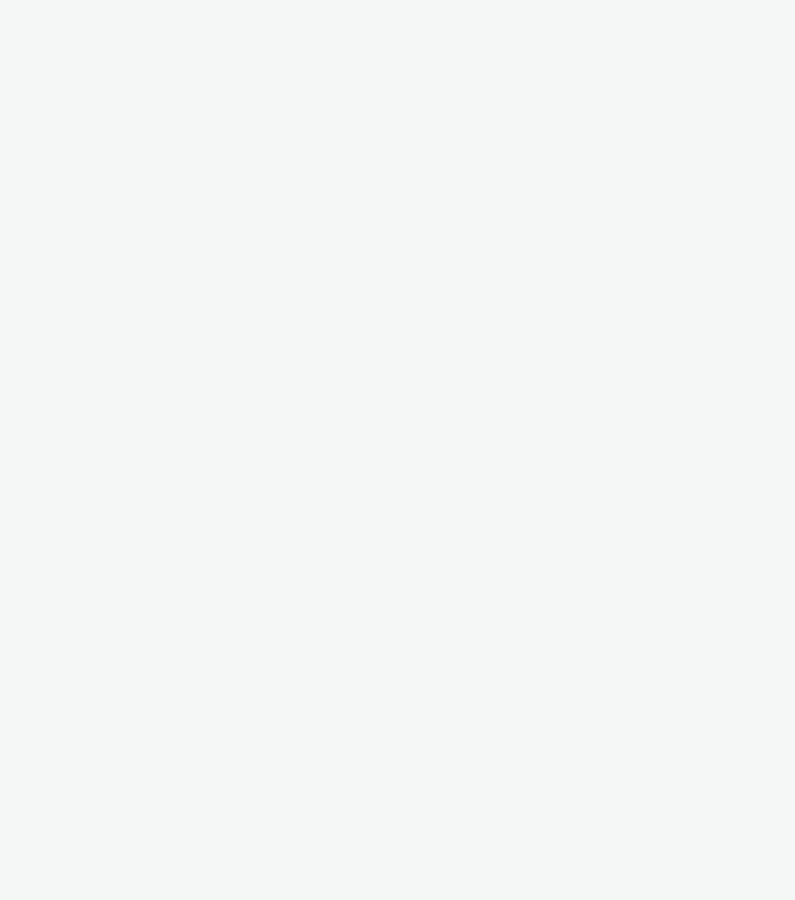
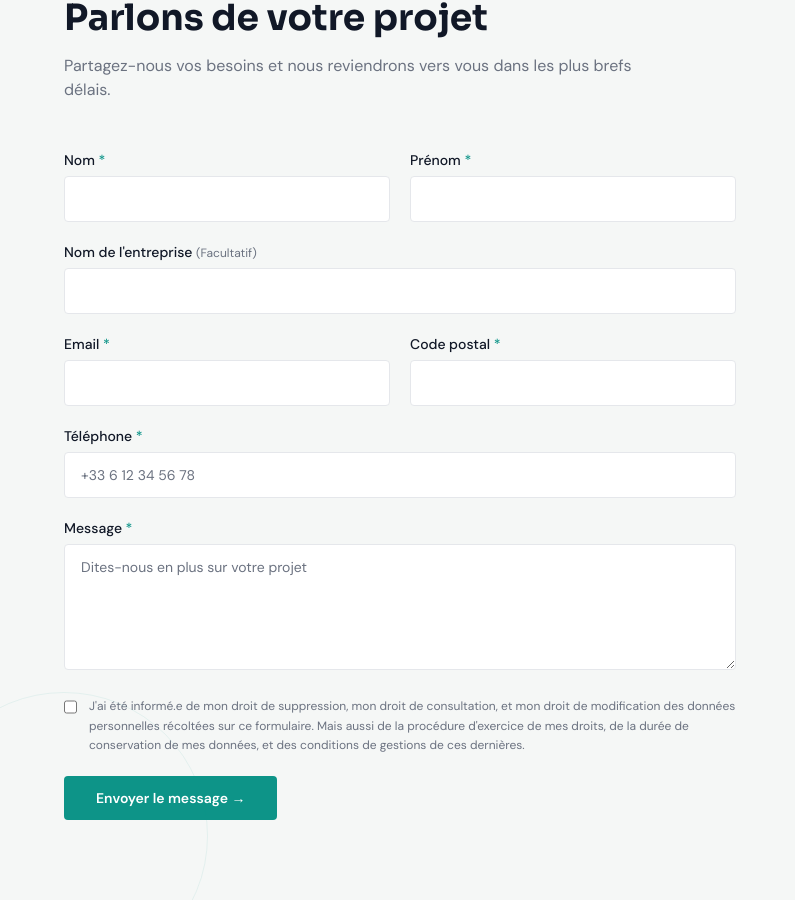
Before and after one commit to Zethzer/site-valdence-digital, a Next.js app: page / in a window 1280 px wide. Shown: the part 3906-4806 px from the top of the page, without its empty margins (0-795 px from the left). Before the commit the page ends 3796 px from the top, so only its background shows below. Built offline with nearby package versions, Linux system fonts and the light colour scheme; no server answers.

Commit message:
feat: add Contact form with honeypot, RGPD checkbox, and useActionState

```diff
--- a/src/app/page.tsx
+++ b/src/app/page.tsx
@@ -5,6 +5,7 @@ import WhyUs from '@/components/sections/WhyUs'
 import Portfolio from '@/components/sections/Portfolio'
 import About from '@/components/sections/About'
 import Reviews from '@/components/sections/Reviews'
+import Contact from '@/components/sections/Contact'
 
 export default function Home() {
   return (
@@ -16,6 +17,7 @@ export default function Home() {
       <Portfolio />
       <About />
       <Reviews />
+      <Contact />
     </main>
   )
 }
--- /dev/null
+++ b/src/components/sections/Contact.tsx
@@ -0,0 +1,147 @@
+'use client'
+
+import { useActionState } from 'react'
+import { submitContact } from '@/app/actions/contact'
+import SectionWrapper from '@/components/ui/SectionWrapper'
+
+const RGPD_TEXT =
+  "J'ai été informé.e de mon droit de suppression, mon droit de consultation, et mon droit de modification des données personnelles récoltées sur ce formulaire. Mais aussi de la procédure d'exercice de mes droits, de la durée de conservation de mes données, et des conditions de gestions de ces dernières."
+
+const inputClass =
+  'w-full px-4 py-3 rounded-sm border border-gray-200 bg-white font-dm-sans text-sm text-foreground placeholder-muted focus:outline-none focus:border-teal focus:ring-1 focus:ring-teal transition-colors'
+
+export default function Contact() {
+  const [state, action, isPending] = useActionState(submitContact, {})
+
+  return (
+    <SectionWrapper id="contact" className="relative overflow-hidden">
+      {/* Decorative circle */}
+      <div aria-hidden="true" className="absolute -left-20 -bottom-20 w-72 h-72 rounded-full border border-teal/8 pointer-events-none" />
+
+      <p className="text-xs font-dm-sans tracking-[0.3em] text-teal uppercase mb-3">
+        Travaillons ensemble
+      </p>
+      <h2 className="font-sora text-3xl md:text-4xl font-bold text-foreground mb-4">
+        Parlons de votre projet
+      </h2>
+      <p className="font-dm-sans text-muted max-w-xl mb-12">
+        Partagez-nous vos besoins et nous reviendrons vers vous dans les plus brefs délais.
+      </p>
+
+      {state.success ? (
+        <div className="bg-teal/10 border border-teal/30 rounded-lg p-8 text-center max-w-lg">
+          <p className="font-sora text-xl font-semibold text-teal mb-2">Message envoyé !</p>
+          <p className="font-dm-sans text-muted text-sm">
+            Merci pour votre message. Nous vous répondrons dans les plus brefs délais.
+          </p>
+        </div>
+      ) : (
+        <form action={action} className="max-w-2xl space-y-5" noValidate>
+          {/* Honeypot — must stay empty (bots fill it, humans don't) */}
+          <input
+            type="text"
+            name="website"
+            tabIndex={-1}
+            autoComplete="off"
+            aria-hidden="true"
+            style={{ position: 'absolute', left: '-9999px' }}
+          />
+
+          <div className="grid grid-cols-1 sm:grid-cols-2 gap-5">
+            <div>
+              <label htmlFor="nom" className="block text-sm font-dm-sans font-medium text-foreground mb-1.5">
+                Nom <span className="text-teal" aria-hidden="true">*</span>
+              </label>
+              <input id="nom" name="nom" type="text" required autoComplete="family-name" className={inputClass} />
+            </div>
+            <div>
+              <label htmlFor="prenom" className="block text-sm font-dm-sans font-medium text-foreground mb-1.5">
+                Prénom <span className="text-teal" aria-hidden="true">*</span>
+              </label>
+              <input id="prenom" name="prenom" type="text" required autoComplete="given-name" className={inputClass} />
+            </div>
+          </div>
+
+          <div>
+            <label htmlFor="entreprise" className="block text-sm font-dm-sans font-medium text-foreground mb-1.5">
+              Nom de l&apos;entreprise{' '}
+              <span className="text-muted font-normal text-xs">(Facultatif)</span>
+            </label>
+            <input id="entreprise" name="entreprise" type="text" autoComplete="organization" className={inputClass} />
+          </div>
+
+          <div className="grid grid-cols-1 sm:grid-cols-2 gap-5">
+            <div>
+              <label htmlFor="email" className="block text-sm font-dm-sans font-medium text-foreground mb-1.5">
+                Email <span className="text-teal" aria-hidden="true">*</span>
+              </label>
+              <input id="email" name="email" type="email" required autoComplete="email" className={inputClass} />
+            </div>
+            <div>
+              <label htmlFor="codePostal" className="block text-sm font-dm-sans font-medium text-foreground mb-1.5">
+                Code postal <span className="text-teal" aria-hidden="true">*</span>
+              </label>
+              <input id="codePostal" name="codePostal" type="text" required autoComplete="postal-code" className={inputClass} />
+            </div>
+          </div>
+
+          <div>
+            <label htmlFor="telephone" className="block text-sm font-dm-sans font-medium text-foreground mb-1.5">
+              Téléphone <span className="text-teal" aria-hidden="true">*</span>
+            </label>
+            <input
+              id="telephone"
+              name="telephone"
+              type="tel"
+              required
+              autoComplete="tel"
+              placeholder="+33 6 12 34 56 78"
+              className={inputClass}
+            />
+          </div>
+
+          <div>
+            <label htmlFor="message" className="block text-sm font-dm-sans font-medium text-foreground mb-1.5">
+              Message <span className="text-teal" aria-hidden="true">*</span>
+            </label>
+            <textarea
+              id="message"
+              name="message"
+              required
+              rows={5}
+              placeholder="Dites-nous en plus sur votre projet"
+              className={`${inputClass} resize-y`}
+            />
+          </div>
+
+          <div className="flex items-start gap-3">
+            <input
+              id="rgpd"
+              name="rgpd"
+              type="checkbox"
+              required
+              className="mt-0.5 h-4 w-4 rounded border-gray-300 accent-teal"
+            />
+            <label htmlFor="rgpd" className="text-xs font-dm-sans text-muted leading-relaxed">
+              {RGPD_TEXT}
+            </label>
+          </div>
+
+          {state.error && (
+            <p role="alert" className="text-sm font-dm-sans text-red-600 bg-red-50 border border-red-200 rounded px-4 py-2">
+              {state.error}
+            </p>
+          )}
+
+          <button
+            type="submit"
+            disabled={isPending}
+            className="px-8 py-3 bg-teal text-white font-dm-sans font-semibold text-sm rounded-sm hover:bg-teal/90 disabled:opacity-60 disabled:cursor-not-allowed transition-colors"
+          >
+            {isPending ? 'Envoi en cours…' : 'Envoyer le message →'}
+          </button>
+        </form>
+      )}
+    </SectionWrapper>
+  )
+}
```
